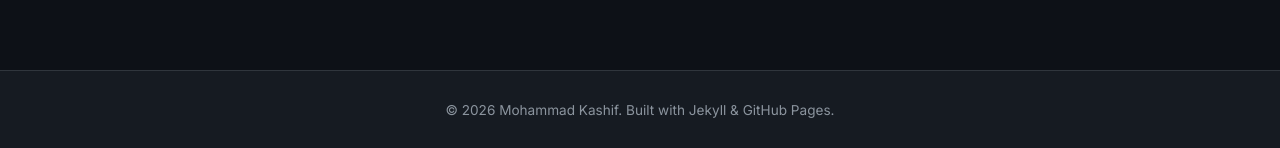
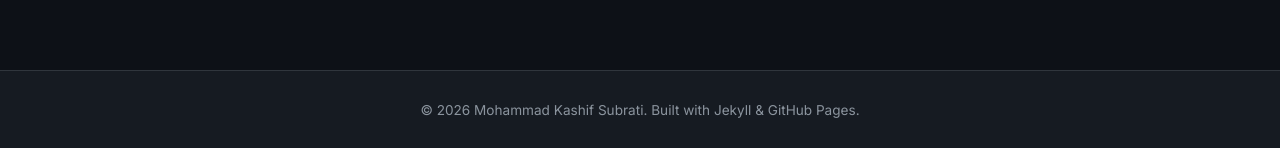
Before and after one commit to ascertain/ascertain.github.io, a Jekyll site: the page built from index.html, in a window 1280 px wide and 900 px high, scrolled down 1578 px. Shown: the part 749-897 px from the top of the window. Built offline with Jekyll 4.4.1, drawn with Linux system fonts in a browser that asks for light colours; the list of posts is cut into pages by our own code; some of the changed lines change nothing that is shown.

Commit message:
seo: link ascertain, kashif, subrati across all meta tags

```diff
--- a/_config.yml
+++ b/_config.yml
@@ -1,6 +1,6 @@
 title: "Kashif — Discoverer"
-description: "Test Automation | Agentic AI Workflows | DevOps | Quality Engineering"
-author: "Mohammad Kashif"
+description: "Mohammad Kashif Subrati | Ascertain | Test Automation Specialist | SDET | Quality Engineer | DevOps | AI Workflows | Kashif Subrati Blog"
+author: "Mohammad Kashif Subrati"
 email: mo.kashif@gmail.com
 url: "https://ascertain.github.io"
 baseurl: ""
@@ -28,10 +28,26 @@
 twitter:
   card: summary
 social:
-  name: Mohammad Kashif
+  name: Mohammad Kashif Subrati
   links:
     - https://github.com/ascertain
     - https://www.linkedin.com/in/md-kashif/
+
+# Site-wide keywords for SEO
+keywords:
+  - ascertain
+  - kashif
+  - subrati
+  - mohammad kashif
+  - mohammad kashif subrati
+  - kashif subrati
+  - ascertain kashif
+  - ascertain subrati
+  - kashif automation specialist
+  - kashif subrati sdet
+  - kashif subrati automation
+  - ascertain blog
+  - ascertain github
 
 # Defaults
 defaults:
--- a/index.html
+++ b/index.html
@@ -1,6 +1,18 @@
 ---
 layout: default
-title: "Mohammad Kashif — Automation Specialist"
+title: "Mohammad Kashif Subrati — Ascertain — Automation Specialist"
+description: "Mohammad Kashif Subrati (Ascertain) — Automation Specialist, SDET, and Quality Engineer based in Malmö, Sweden."
+keywords:
+  - ascertain
+  - kashif
+  - subrati
+  - mohammad kashif subrati
+  - kashif subrati
+  - ascertain kashif
+  - ascertain subrati
+  - kashif automation specialist
+  - ascertain automation
+  - ascertain blog
 ---
 
 <style>
```
